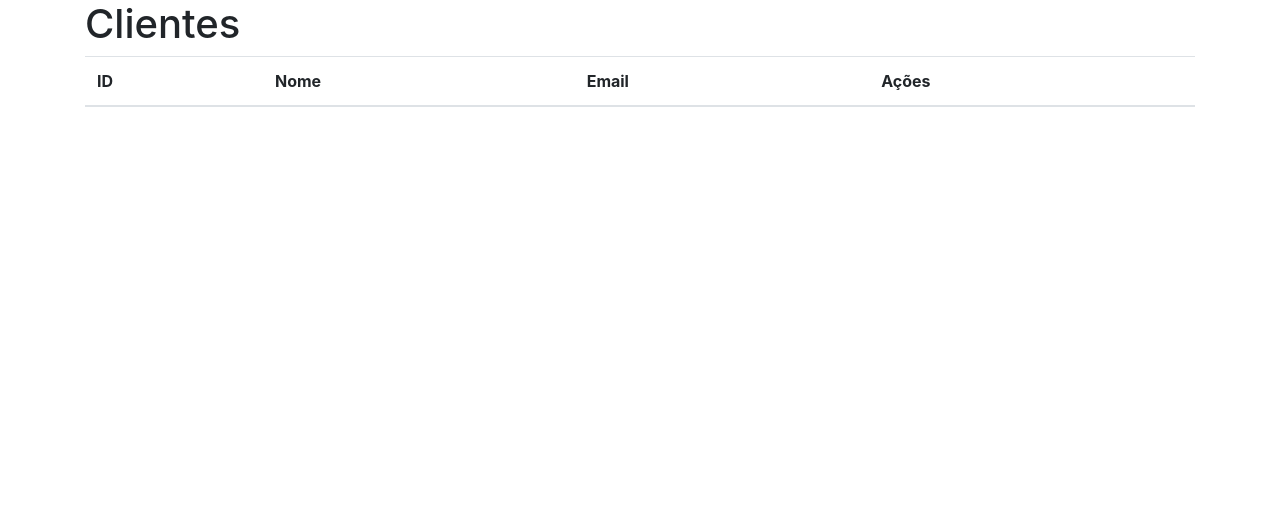
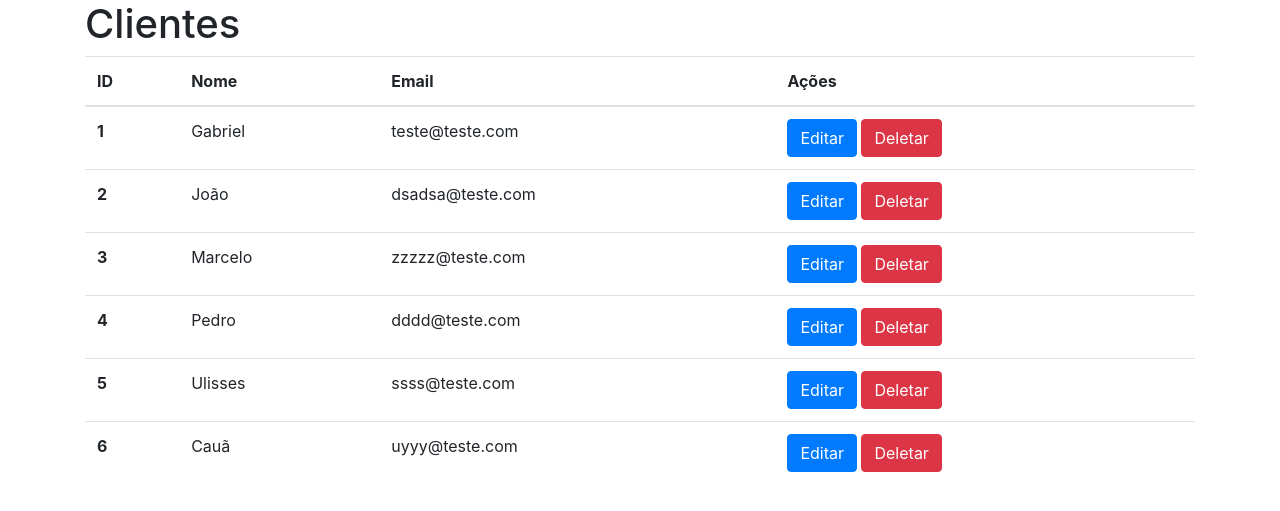
Before and after one commit to MarceloNobrega29/crud-flask, a Flask app: page /clientes/ in a window 1280 px wide. Shown: the top 511 px of the page. Run offline with Flask 3, Linux system fonts and the light colour scheme; lists and menus that the app fills with data are empty; some libraries are stand-ins or nearby versions.

Commit message:
updates com correções de erros

```diff
--- a/database/cliente.py
+++ b/database/cliente.py
@@ -1,8 +1,8 @@
 CLIENTES = [
-    {"id": 1, "nome": "Marcelo", "email": "marcelo@teste.com"},
-    {"id": 2, "nome": "Pedro", "email": "pedro@teste.com"},
-    {"id": 3, "nome": "Cauâ", "email": "caua@teste.com"},
-    {"id": 4, "nome": "Gabriel", "email": "gabriel@teste.com"},
-    {"id": 5, "nome": "João", "email": "joao@teste.com"},
-    {"id": 6, "nome": "Ulisses", "email": "ulisses@teste.com"},
+    {"id":1, "nome": "Gabriel", "email": "teste@teste.com"},
+    {"id":2, "nome": "João", "email": "dsadsa@teste.com"},
+    {"id":3, "nome": "Marcelo", "email": "zzzzz@teste.com"},
+    {"id":4, "nome": "Pedro", "email": "dddd@teste.com"},
+    {"id":5, "nome": "Ulisses", "email": "ssss@teste.com"},
+    {"id":6, "nome": "Cauã", "email": "uyyy@teste.com"},
 ]
--- a/main.py
+++ b/main.py
@@ -1,9 +1,6 @@
-from flask import Flask, url_for, render_template
+from flask import Flask
 from routes.home import home_route
 from routes.cliente import cliente_route
-
-
-
 
 app = Flask(__name__)
 
--- a/routes/cliente.py
+++ b/routes/cliente.py
@@ -6,24 +6,25 @@ cliente_route = Blueprint('cliente', __name__)
 @cliente_route.route('/')
 def lista_clientes():
     """ listar os clientes """
-    return render_template('lista_clientes.html', cliente=CLIENTES)
+    return render_template('lista_clientes.html', clientes=CLIENTES)
 
 
 @cliente_route.route('/', methods=['POST'])
-def inserir_clientes():
-    """ inserir os dados do cliente"""
+def inserir_cliente():
+    """ inserir os dados do cliente """
 
     data = request.json
 
     novo_usuario = {
         "id": len(CLIENTES) + 1,
-        "nome": data ['nome'],
-        "email": data ['email'],
+        "nome": data['nome'],
+        "email": data['email'],
     }
 
     CLIENTES.append(novo_usuario)
 
     return render_template('item_cliente.html', cliente=novo_usuario)
+
 
 @cliente_route.route('/new')
 def form_clientes():
@@ -48,4 +49,7 @@ def update_clientes(cliente_id):
 @cliente_route.route('/<int:cliente_id>/delete',methods=['DELETE'])
 def deletar_clientes(cliente_id):
     """ deletar informacoes cliente """
-    pass
+    global  CLIENTES
+    CLIENTES = [ c for c in CLIENTES if c ['id'] != cliente_id ]
+
+    return {'deleted': 'ok'}
--- a/templates/form_cliente.html
+++ b/templates/form_cliente.html
@@ -1,7 +1,7 @@
 <form class="c-form"
-action="{{ url_for('cliente.inserir_clientes') }}"
+action="{{ url_for('cliente.inserir_cliente') }}"
 method="POST"
-c-append="">
+c-append=".lista-clientes">
 
   <div class="mb-3">
     <label class="form-label">Nome</label>
--- a/templates/index.html
+++ b/templates/index.html
@@ -2,7 +2,7 @@
 <head>
   <meta charset="utf-8">
   <meta name="viewport" content="width=device-width, initial-scale=1">
-  <title>Bootstrap demo</title>
+  <title>CRUD FLASK</title>
   <link href="https://cdn.jsdelivr.net/npm/bootstrap@5.3.3/dist/css/bootstrap.min.css" rel="stylesheet"
     integrity="sha384-QWTKZyjpPEjISv5WaRU9OFeRpok6YctnYmDr5pNlyT2bRjXh0JMhjY6hW+ALEwIH" crossorigin="anonymous">
   <link rel="stylesheet" href="{{ url_for('static', filename='css/styles.css') }}">
@@ -24,6 +24,8 @@
     <!-- Lista de clientes -->
     <div c-container="{{ url_for('cliente.lista_clientes') }}"></div>
   </div>
+
+
   <script src="https://cdn.jsdelivr.net/npm/bootstrap@5.3.3/dist/js/bootstrap.bundle.min.js"
     integrity="sha384-YvpcrYf0tY3lHB60NNkmXc5s9fDVZLESaAA55NDzOxhy9GkcIdslK1eN7N6jIeHz"
     crossorigin="anonymous"></script>
--- a/templates/item_cliente.html
+++ b/templates/item_cliente.html
@@ -4,6 +4,8 @@
     <td>{{ cliente.email }}</td>
     <td>
         <button class="btn btn-primary">Editar</button>
-        <button class="btn btn-danger">Deletar</button>
+        <button class="btn btn-danger" c-delete="{{ url_for('cliente.deletar_clientes', cliente_id=cliente.id) }}">
+            Deletar
+        </button>
     </td>
 </tr>
--- a/templates/lista_clientes.html
+++ b/templates/lista_clientes.html
@@ -16,10 +16,12 @@
                     <th scope="col">Ações</th>
                 </tr>
             </thead>
-            <tbody>
+            <tbody id="lista-clientes">
+
                 {% for cliente in clientes %}
                    {% include 'item_cliente.html' %}
                 {% endfor %}
+
             </tbody>
         </table>
     </div>
```
